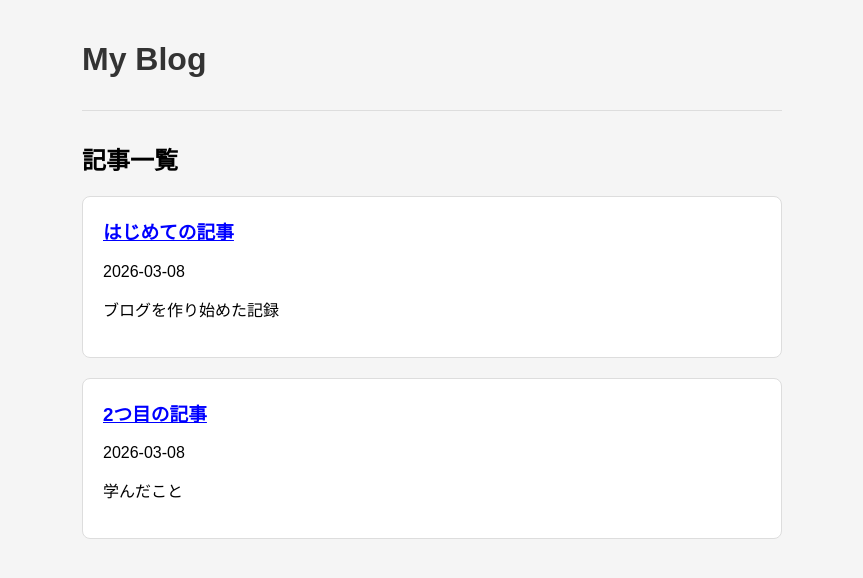
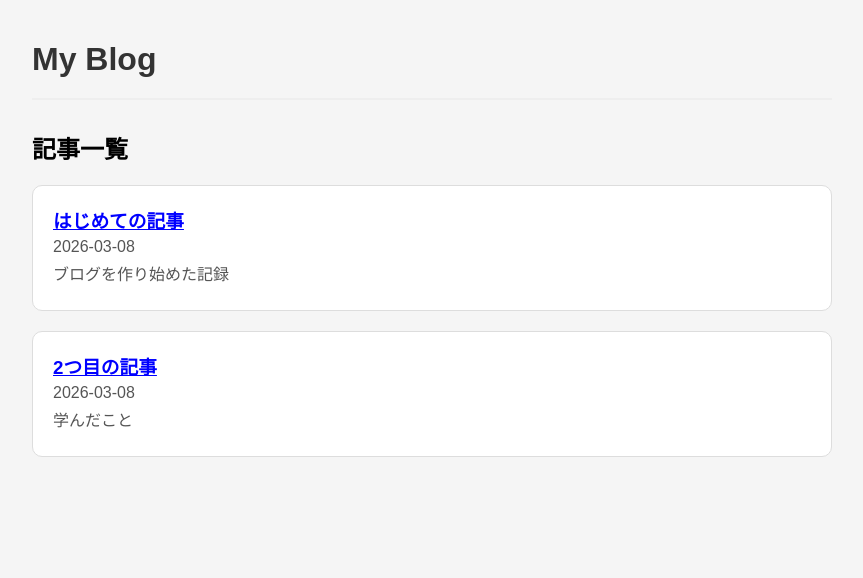
Before and after one commit to iamyutasugiyama/my-blog, a website: page index.html in a window 1280 px wide. Shown: the whole page, without its empty margins (208-1071 px from the left). Drawn offline with Linux system fonts and the light colour scheme.

Commit message:
improve design

```diff
--- a/css/style.css
+++ b/css/style.css
@@ -47,3 +47,48 @@ nav a {
   color: gray;
   font-size: 14px;
 }
+
+.post-list {
+  display: flex;
+  flex-direction: column;
+  gap: 20px;
+}
+
+.post-card {
+  background: white;
+  border: 1px solid #ddd;
+  border-radius: 10px;
+  padding: 20px;
+  transition: 0.2s;
+}
+
+.post-card:hover {
+  transform: translateY(-3px);
+  box-shadow: 0 5px 15px rgba(0,0,0,0.1);
+}
+
+.post-card h3 {
+  margin: 0;
+}
+
+.post-card p {
+  margin: 5px 0;
+  color: #555;
+}
+
+body {
+  font-family: sans-serif;
+  background: #f5f5f5;
+  max-width: 800px;
+  margin: auto;
+  padding: 20px;
+}
+
+header {
+  border-bottom: 2px solid #eee;
+  margin-bottom: 30px;
+}
+
+header h1 {
+  margin-bottom: 10px;
+}
```
